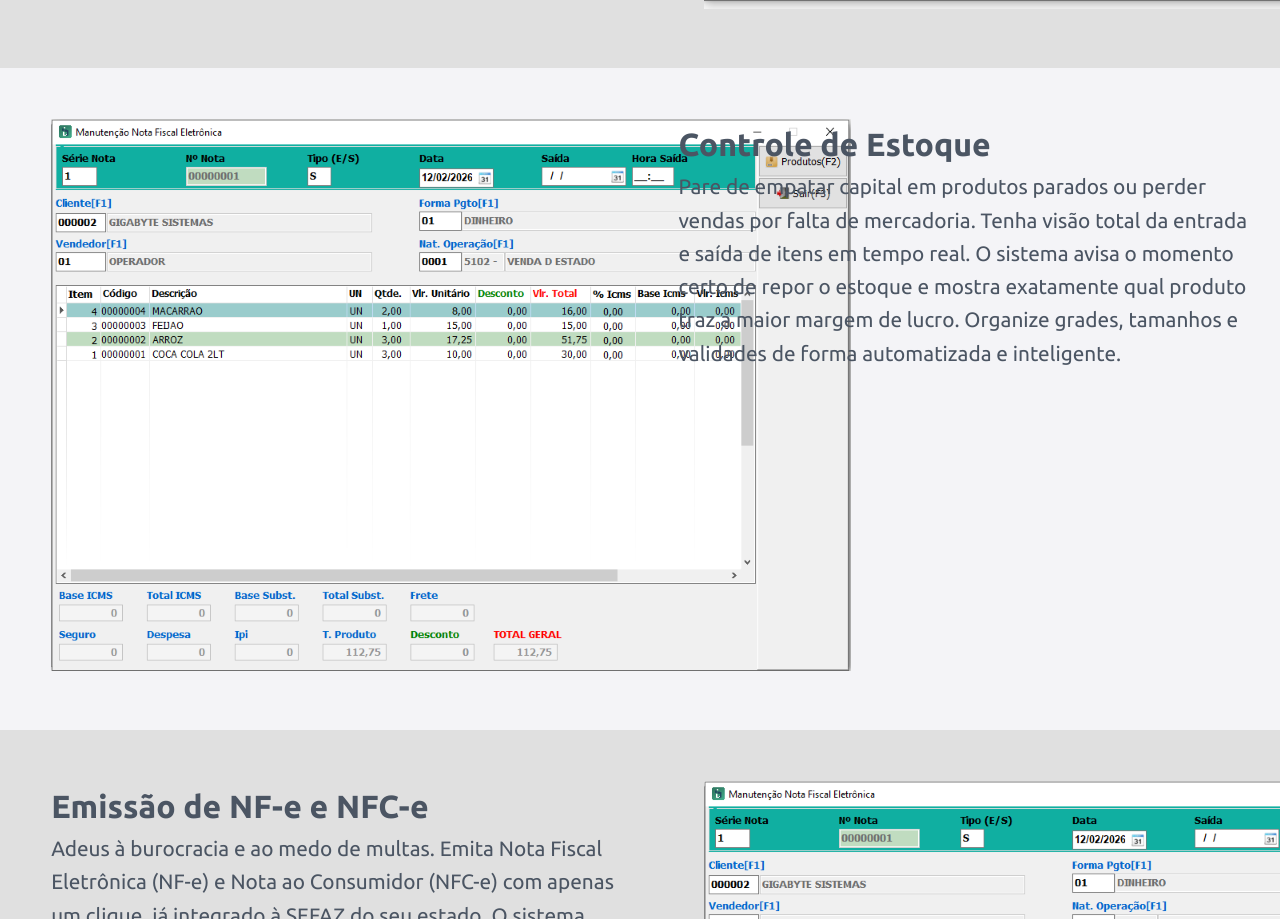
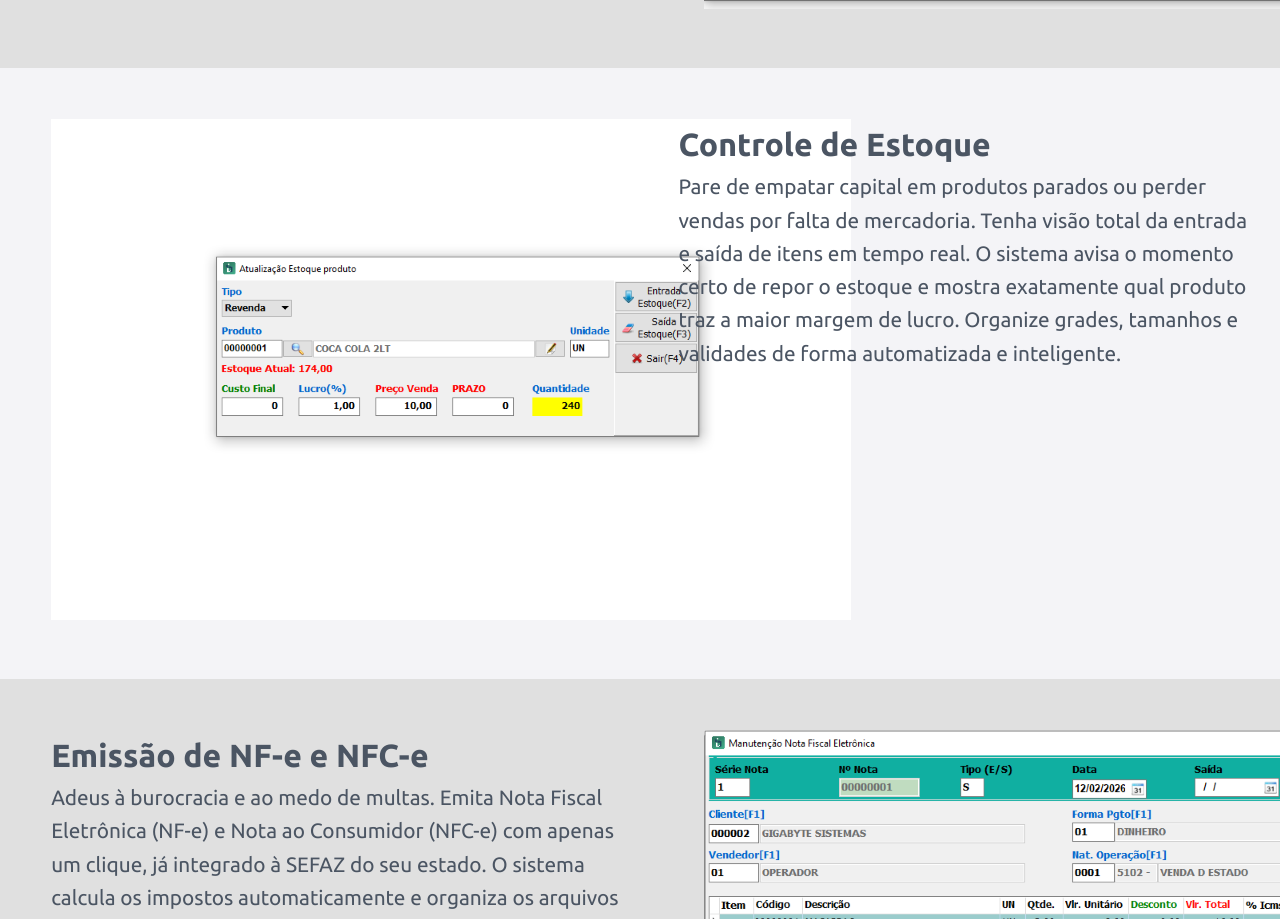
Before and after one commit to Joke17/Site-Gigabyte-Automa-o, a plain HTML site: page sitegb/geral.html in a window 1280 px wide. Shown: the part 1204-2123 px from the top of the page. Drawn offline with Linux system fonts and the light colour scheme.

Commit message:
imagem geral estoqeu

```diff
--- a/sitegb/geral.html
+++ b/sitegb/geral.html
@@ -80,7 +80,7 @@
             </section>
             <section class="linhaSecundaria">
                 <div class="divConteudoSecundario hidden" style="transition-delay: 200ms">
-                    <div class="divImagemSecundario hidden" style="transition-delay: 200ms"><img src="imgs/imggeralnfe.png" alt="Sistema" style="transition-delay: 200ms"></div>
+                    <div class="divImagemSecundario hidden" style="transition-delay: 200ms"><img src="imgs/imggeralestoque.png" alt="Sistema" style="transition-delay: 200ms"></div>
                     <div class="divTextoSecundario hidden" style="transition-delay: 200ms">
                         <h2>Controle de Estoque</h2>
                         <p>Pare de empatar capital em produtos parados ou perder vendas por falta de mercadoria. Tenha
```
Also changed, not shown: sitegb/imgs/imggeralestoque.png (added).
